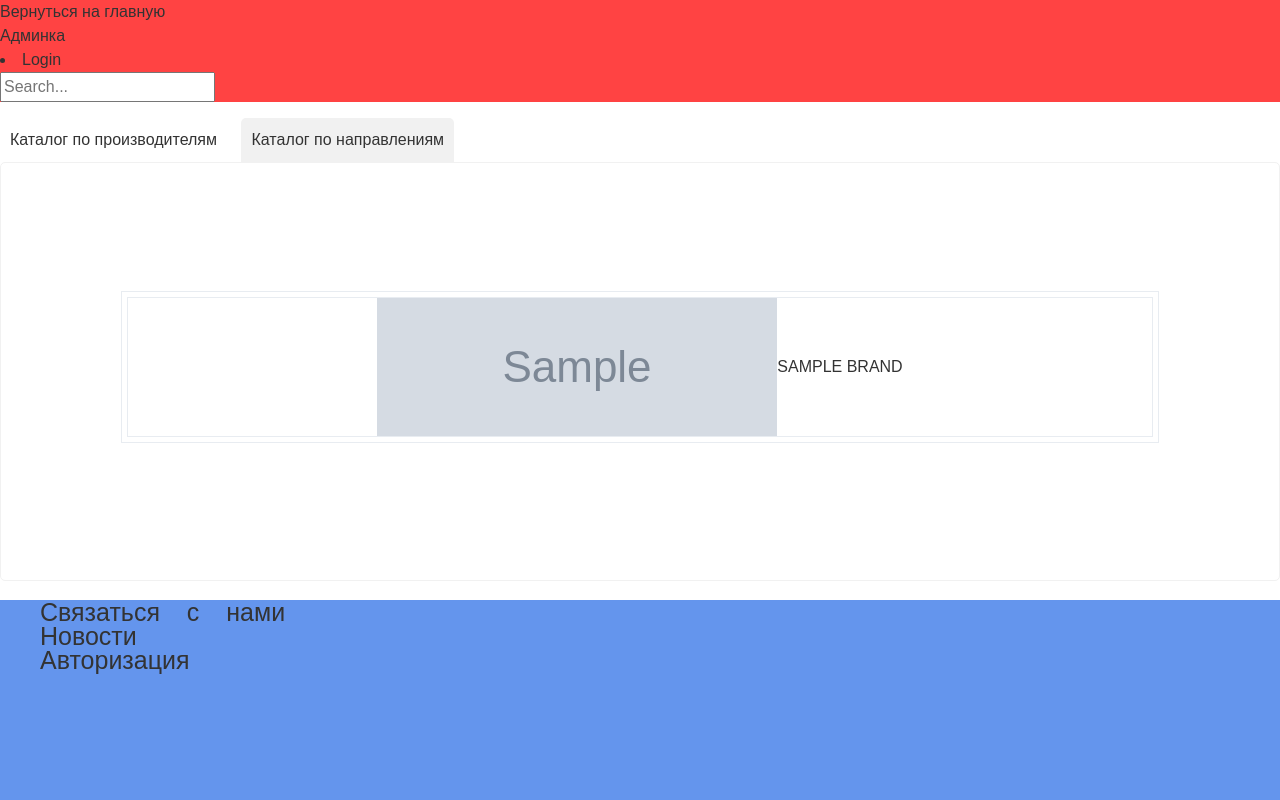
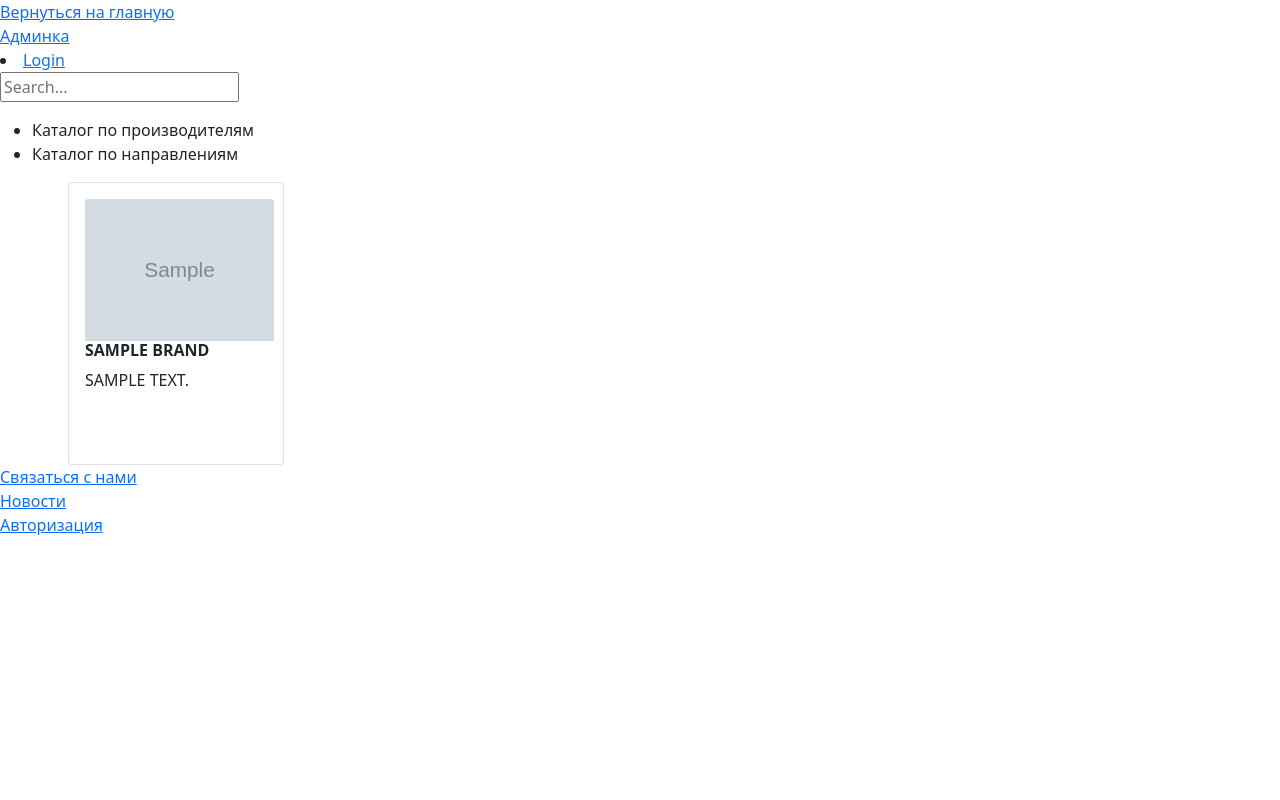
Before and after one commit to MegaKenga/nda2024, a Django app: page / in a window 1280 px wide. Run offline with Django 5.2, Linux system fonts and the light colour scheme; tables that the repository leaves empty hold one stand-in row (values such as "Sample post"); grey boxes marked "Sample" are stand-in pictures; parts of the project's set-up code (start-up, migrations or seed data) failed here and were passed over; some libraries are stand-ins or nearby versions.

Commit message:
index grid

```diff
--- a/core/static/custom/css/custom.css
+++ /dev/null
@@ -1,170 +0,0 @@
-html {
-    display: block;
-}
-
-head {
-    display: none;
-}
-
-body {
-    overflow-x: hidden;
-    margin: 0;
-    padding: 0;
-    font-family: Circle, sans-serif;
-    color: #333333;
-    line-height: 24px;
-    font-size: 16px;
-}
-
-header {
-    position: relative;
-    width: 100%;
-    background-color: #FF4343;
-    display: block;
-    unicode-bidi: isolate;
-}
-
-.footer {
-    position:fixed;
-    bottom:0;
-    left:0;
-    width:100%;
-    display: flex;
-    height: 200px;
-    background-color: cornflowerblue;
-}
-
-.footer-text-left {
-    font-size:25px;
-    padding-left:40px;
-    float:left;
-    word-spacing:20px;
-}
-
-a {
-    cursor: pointer;
-    color: #333333;
-    text-decoration: none;
-}
-
-a.menu:hover {
-    color:red;
-}
-
-#selection_block .custom ul li {
-display: inline-block;
-font-size: 16px;
-height: 46px;
-}
-
-#selection_block .custom {
-width: 100%;
-text-align: center;
-}
-
-#selection_block .custom ul {
-padding: 0;
-list-style-type: none;
-font-size: 0px;
-}
-
-
-#selection_block .custom ul li a {
-    color: #ffffff !important;
-    background: #3f96c9 !important;
-    padding: 10px;
-    text-transform: uppercase;
-    border-bottom-left-radius: 10px;
-    border-bottom-right-radius: 10px;
-    border: 1px none #CCC;
-    border-right: 2px solid;
-    border-left: 2px solid;
-    margin-left: -2px;
-}
-
-#selection_block .custom ul li a:hover {
-background: #FFF !important;
-border-bottom: #CCC 2px solid;
-font-weight: bolder;
-color: #3f96c9 !important;
-}
-
-.selection_block {
-    display: flex;
-    flex-direction: column;
-    justify-content: space-between;
-    align-items: center;
-    width: 85%;
-    margin: 50px auto 110px;
-}
-
-.box{
-    min-width: 100%;
-    display: grid; align-content: normal; justify-content: normal; align-items: normal; justify-items: normal;
-    margin-top: 50px;
-    gap: 27px;
-    grid-template-columns: repeat(auto-fit, minmax(200px, 1fr));
-}
-
-.brand_box {
-    position: relative;
-    border: 1px solid #e8ecf1;
-    outline: 1px solid #e8ecf1;
-    outline-offset: 5px;
-    margin: 13.5px;
-    display: flex;
-    justify-content: center;
-    align-items: center;
-    width: auto;
-    height: 140px;
-    overflow: hidden;
-}
-
-.back_fon {
-    box-sizing: content-box;
-    display: block;
-    float: none;
-    line-height: 24px;
-    position: static;
-    z-index: auto;
-    max-width: 100%;
-    height: auto;
-}
-
-.tabs {
-    width: 100%;
-    display: inline-block;
-}
-
-.tab-list {
-    padding: 0;
-    margin: 0;
-    list-style: none;
-}
-
-.tab-item {
-    display: inline-block;
-    margin-right: 10px;
-    padding: 10px;
-    cursor: pointer;
-    background-color: #f1f1f1;
-    border-radius: 5px 5px 0 0;
-}
-
-.tab-item.active {
-    background-color: #fff;
-}
-
-.tab-content {
-    border: 1px solid #f1f1f1;
-    padding: 20px;
-    border-radius: 5px;
-}
-
-.tab-pane {
-    display: none;
-}
-
-.tab-pane.active {
-    display: block;
-}
--- a/core/templates/core/index.html
+++ b/core/templates/core/index.html
@@ -15,21 +15,26 @@
     </ul>
     <div class="tab-content">
     <div class="tab-pane active" id="tab1">
-    <div class="selection_block">
-    <div class="box">
+    <div class="container-fluid">
+    <div class="row row-cols-1 row-cols-sm-2 row-cols-md-4 row-cols-lg-5 mx-5 g-2 g-lg-3">
         {% for brand in brands %}
-            <div class="brand_box">
-            <a href="{% url 'brand' brand_slug=brand.slug %}"></a>
-            <div class="back_fon">
+            <div class="col">
+            <div class="card w-auto" style="width: 310px; height: 283px;">
+            <div class="card-body" style="width: 221px; height: 152px;">
+            <a href="{% url 'brand' brand_slug=brand.slug %}">
                 {% if not brand.logo %}
-                    <img src="{% get_media_prefix %}default.jpg"/>
+                    <img src="{% get_media_prefix %}default.jpg" class="card-img-top">
                 {% else %}
-                    <img src="{{ brand.logo.url }}"/>
+                    <img src="{{ brand.logo.url }}" class="card-img-top">
                 {% endif %}
+            </a>
+            <h6 class="fw-bold fs-6">{{ brand.name.upper }}</h6>
+            <p class="fs-6">{{ brand.description.upper }}</p>
             </div>
-                {{ brand.name.upper }}
+            </div>
             </div>
         {% endfor %}
+    </div>
     </div>
     </div>
     </div>
--- a/requirements.txt
+++ b/requirements.txt
@@ -13,3 +13,4 @@ redis==5.0.4
 celery==5.4.0
 django-celery-results==2.5.1
 importlib-metadata==4.13.0
+requests==2.31.0
```
